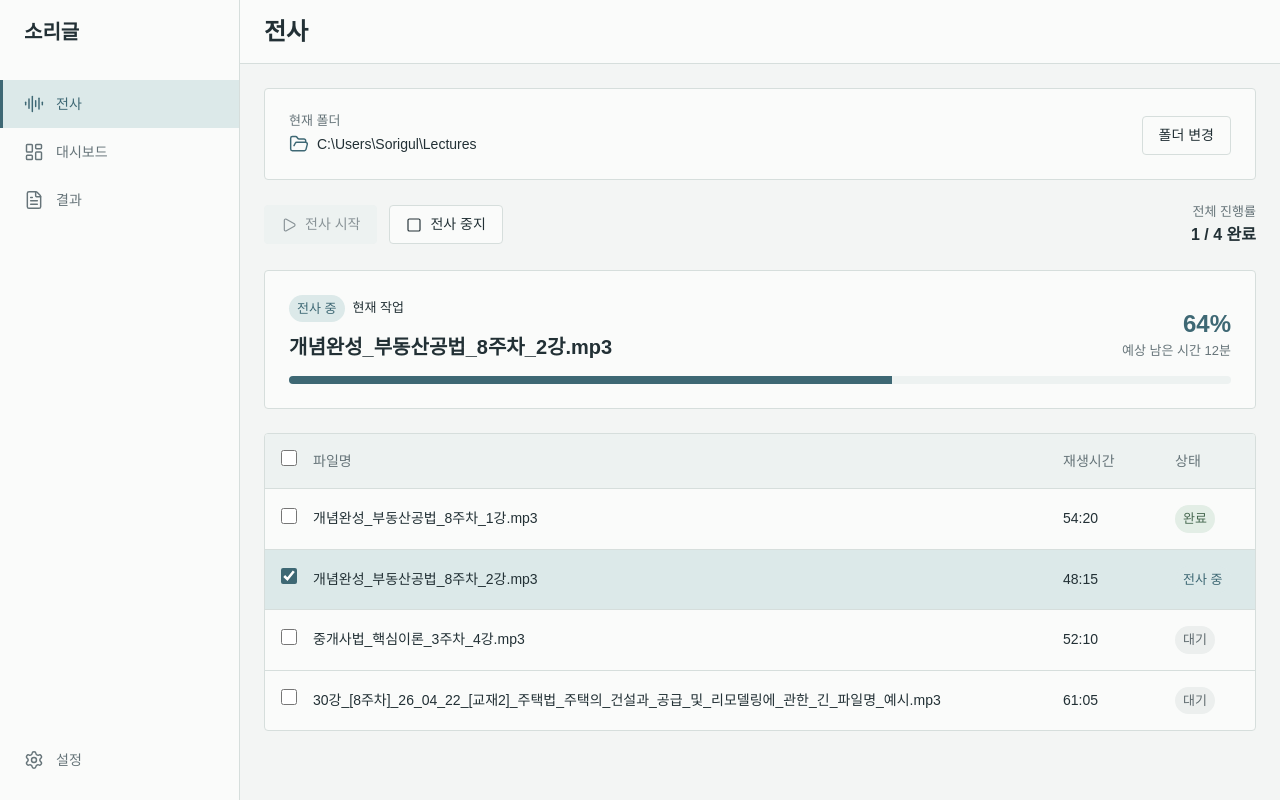
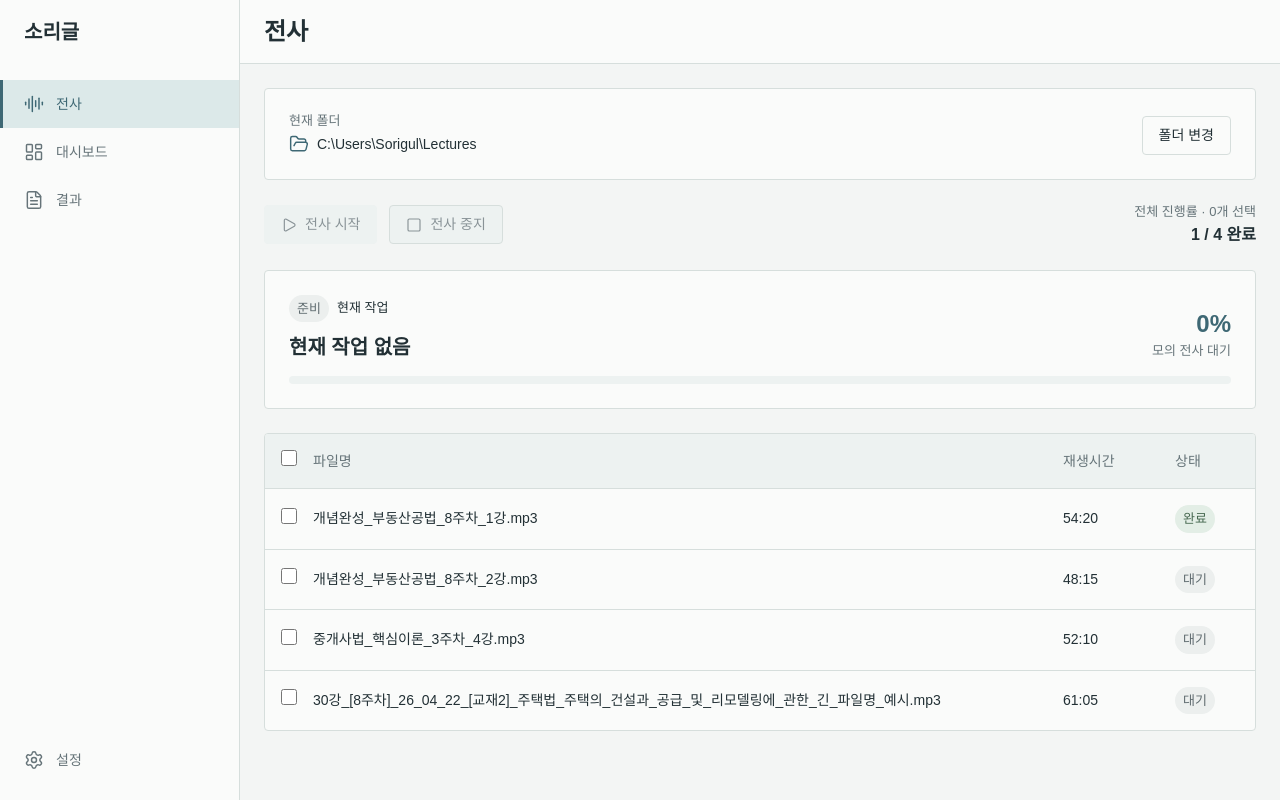
Before and after one commit to bongbong90/Sorigul, a React (Vite) app in the folder frontend/: page / in a window 1280 px wide. Built offline with nearby package versions, Linux system fonts and the light colour scheme.

Commit message:
feat: implement transcription screen mock interactions

```diff
--- a/frontend/src/components/transcription/CurrentTaskSection.tsx
+++ b/frontend/src/components/transcription/CurrentTaskSection.tsx
@@ -2,35 +2,55 @@ import { Badge } from '../ui/Badge'
 import { Card } from '../ui/Card'
 import { Progress } from '../ui/Progress'
 
-const CURRENT_PROGRESS = 64
+export type CurrentTaskStatus = 'IDLE' | 'TRANSCRIBING' | 'DONE' | 'CANCELLED'
 
-export function CurrentTaskSection() {
+interface CurrentTaskSectionProps {
+  filename?: string
+  progress: number
+  status: CurrentTaskStatus
+}
+
+const statusPresentation = {
+  IDLE: { label: '준비', tone: 'waiting' as const, detail: '모의 전사 대기' },
+  TRANSCRIBING: {
+    label: '전사 중',
+    tone: 'transcribing' as const,
+    detail: '예상 남은 시간 12분',
+  },
+  DONE: { label: '완료', tone: 'done' as const, detail: '선택한 파일 완료' },
+  CANCELLED: { label: '중지됨', tone: 'cancelled' as const, detail: '진행이 중지되었습니다' },
+}
+
+export function CurrentTaskSection({ filename, progress, status }: CurrentTaskSectionProps) {
+  const presentation = statusPresentation[status]
+  const displayFilename = filename ?? '현재 작업 없음'
+
   return (
     <Card className="current-task-section">
       <div className="current-task-content">
         <div className="current-task-details">
           <div className="current-task-label">
-            <Badge tone="transcribing">전사 중</Badge>
+            <Badge tone={presentation.tone}>{presentation.label}</Badge>
             <h2 className="text-caption" id="current-task-heading">
               현재 작업
             </h2>
           </div>
           <p
             className="current-filename text-card-title"
-            title="개념완성_부동산공법_8주차_2강.mp3"
+            title={displayFilename}
             aria-labelledby="current-task-heading"
           >
-            개념완성_부동산공법_8주차_2강.mp3
+            {displayFilename}
           </p>
         </div>
 
         <div className="current-task-progress">
-          <strong className="progress-value text-numeric">{CURRENT_PROGRESS}%</strong>
-          <span className="text-caption text-numeric">예상 남은 시간 12분</span>
+          <strong className="progress-value text-numeric">{progress}%</strong>
+          <span className="text-caption text-numeric">{presentation.detail}</span>
         </div>
       </div>
 
-      <Progress value={CURRENT_PROGRESS} label="현재 파일 전사 진행률" />
+      <Progress value={progress} label="현재 파일 모의 전사 진행률" />
     </Card>
   )
 }
--- a/frontend/src/components/transcription/QueueTable.tsx
+++ b/frontend/src/components/transcription/QueueTable.tsx
@@ -1,43 +1,49 @@
+import { useEffect, useMemo, useRef } from 'react'
 import { Badge } from '../ui/Badge'
 import { Card } from '../ui/Card'
 
-const sampleRows = [
-  {
-    filename: '개념완성_부동산공법_8주차_1강.mp3',
-    duration: '54:20',
-    status: '완료',
-    tone: 'done' as const,
-    selected: false,
-    current: false,
-  },
-  {
-    filename: '개념완성_부동산공법_8주차_2강.mp3',
-    duration: '48:15',
-    status: '전사 중',
-    tone: 'transcribing' as const,
-    selected: true,
-    current: true,
-  },
-  {
-    filename: '중개사법_핵심이론_3주차_4강.mp3',
-    duration: '52:10',
-    status: '대기',
-    tone: 'waiting' as const,
-    selected: false,
-    current: false,
-  },
-  {
-    filename:
-      '30강_[8주차]_26_04_22_[교재2]_주택법_주택의_건설과_공급_및_리모델링에_관한_긴_파일명_예시.mp3',
-    duration: '61:05',
-    status: '대기',
-    tone: 'waiting' as const,
-    selected: false,
-    current: false,
-  },
-]
+export type QueueStatus = 'WAITING' | 'TRANSCRIBING' | 'DONE' | 'CANCELLED'
 
-export function QueueTable() {
+export interface QueueRow {
+  id: string
+  filename: string
+  duration: string
+  status: QueueStatus
+}
+
+interface QueueTableProps {
+  rows: QueueRow[]
+  selectedIds: string[]
+  currentId?: string
+  onToggle: (id: string) => void
+  onToggleAll: () => void
+}
+
+const statusPresentation = {
+  WAITING: { label: '대기', tone: 'waiting' as const },
+  TRANSCRIBING: { label: '전사 중', tone: 'transcribing' as const },
+  DONE: { label: '완료', tone: 'done' as const },
+  CANCELLED: { label: '중지됨', tone: 'cancelled' as const },
+}
+
+export function QueueTable({
+  rows,
+  selectedIds,
+  currentId,
+  onToggle,
+  onToggleAll,
+}: QueueTableProps) {
+  const selectAllRef = useRef<HTMLInputElement>(null)
+  const selectedIdSet = useMemo(() => new Set(selectedIds), [selectedIds])
+  const allSelected = rows.length > 0 && rows.every((row) => selectedIdSet.has(row.id))
+  const someSelected = rows.some((row) => selectedIdSet.has(row.id))
+
+  useEffect(() => {
+    if (selectAllRef.current) {
+      selectAllRef.current.indeterminate = someSelected && !allSelected
+    }
+  }, [allSelected, someSelected])
+
   return (
     <Card className="queue-section">
       <div className="queue-table-scroll">
@@ -52,7 +58,13 @@ export function QueueTable() {
           <thead>
             <tr>
               <th scope="col" className="selection-cell">
-                <input type="checkbox" aria-label="모든 파일 선택" checked={false} readOnly />
+                <input
+                  ref={selectAllRef}
+                  type="checkbox"
+                  aria-label="모든 파일 선택"
+                  checked={allSelected}
+                  onChange={onToggleAll}
+                />
               </th>
               <th scope="col">파일명</th>
               <th scope="col" className="duration-cell">
@@ -64,14 +76,20 @@ export function QueueTable() {
             </tr>
           </thead>
           <tbody>
-            {sampleRows.map((row) => (
-              <tr key={row.filename} className={row.current ? 'queue-row-current' : undefined}>
+            {rows.map((row) => {
+              const presentation = statusPresentation[row.status]
+
+              return (
+                <tr
+                  key={row.id}
+                  className={row.id === currentId ? 'queue-row-current' : undefined}
+                >
                   <td className="selection-cell">
                     <input
                       type="checkbox"
                       aria-label={`${row.filename} 선택`}
-                    checked={row.selected}
-                    readOnly
+                      checked={selectedIdSet.has(row.id)}
+                      onChange={() => onToggle(row.id)}
                     />
                   </td>
                   <td>
@@ -81,10 +99,11 @@ export function QueueTable() {
                   </td>
                   <td className="duration-cell text-numeric">{row.duration}</td>
                   <td className="status-cell">
-                  <Badge tone={row.tone}>{row.status}</Badge>
+                    <Badge tone={presentation.tone}>{presentation.label}</Badge>
                   </td>
                 </tr>
-            ))}
+              )
+            })}
           </tbody>
         </table>
       </div>
--- a/frontend/src/components/transcription/TranscriptionActions.tsx
+++ b/frontend/src/components/transcription/TranscriptionActions.tsx
@@ -1,23 +1,43 @@
 import { Play, Square } from 'lucide-react'
 import { Button } from '../ui/Button'
 
-export function TranscriptionActions() {
+interface TranscriptionActionsProps {
+  completedCount: number
+  selectedCount: number
+  totalCount: number
+  canStart: boolean
+  canStop: boolean
+  onStart: () => void
+  onStop: () => void
+}
+
+export function TranscriptionActions({
+  completedCount,
+  selectedCount,
+  totalCount,
+  canStart,
+  canStop,
+  onStart,
+  onStop,
+}: TranscriptionActionsProps) {
   return (
     <div className="transcription-controls" aria-label="전사 제어">
       <div className="action-buttons">
-        <Button disabled>
+        <Button disabled={!canStart} onClick={onStart}>
           <Play className="transcription-icon-small" aria-hidden="true" focusable="false" />
           전사 시작
         </Button>
-        <Button variant="secondary">
+        <Button variant="secondary" disabled={!canStop} onClick={onStop}>
           <Square className="transcription-icon-small" aria-hidden="true" focusable="false" />
           전사 중지
         </Button>
       </div>
 
-      <div className="overall-progress" aria-label="전체 진행률">
-        <span className="text-caption">전체 진행률</span>
-        <strong className="text-section-heading text-numeric">1 / 4 완료</strong>
+      <div className="overall-progress" aria-label="전체 진행률" aria-live="polite">
+        <span className="text-caption">전체 진행률 · {selectedCount}개 선택</span>
+        <strong className="text-section-heading text-numeric">
+          {completedCount} / {totalCount} 완료
+        </strong>
       </div>
     </div>
   )
--- a/frontend/src/pages/TranscriptionPage.tsx
+++ b/frontend/src/pages/TranscriptionPage.tsx
@@ -1,15 +1,183 @@
+import { useEffect, useMemo, useState } from 'react'
 import { CurrentTaskSection } from '../components/transcription/CurrentTaskSection'
 import { FolderSection } from '../components/transcription/FolderSection'
-import { QueueTable } from '../components/transcription/QueueTable'
+import { QueueTable, type QueueRow } from '../components/transcription/QueueTable'
 import { TranscriptionActions } from '../components/transcription/TranscriptionActions'
 
+type MockRunState = 'IDLE' | 'TRANSCRIBING' | 'DONE' | 'CANCELLED'
+
+const MOCK_FOLDERS = ['C:\\Users\\Sorigul\\Lectures', 'C:\\Users\\Sorigul\\CivilLaw']
+
+const MOCK_FILES: QueueRow[] = [
+  {
+    id: 'public-law-08-01',
+    filename: '개념완성_부동산공법_8주차_1강.mp3',
+    duration: '54:20',
+    status: 'DONE',
+  },
+  {
+    id: 'public-law-08-02',
+    filename: '개념완성_부동산공법_8주차_2강.mp3',
+    duration: '48:15',
+    status: 'WAITING',
+  },
+  {
+    id: 'brokerage-law-03-04',
+    filename: '중개사법_핵심이론_3주차_4강.mp3',
+    duration: '52:10',
+    status: 'WAITING',
+  },
+  {
+    id: 'long-filename-sample',
+    filename:
+      '30강_[8주차]_26_04_22_[교재2]_주택법_주택의_건설과_공급_및_리모델링에_관한_긴_파일명_예시.mp3',
+    duration: '61:05',
+    status: 'WAITING',
+  },
+]
+
+function createMockRows() {
+  return MOCK_FILES.map((row) => ({ ...row }))
+}
+
 export function TranscriptionPage() {
+  const [folderIndex, setFolderIndex] = useState(0)
+  const [rows, setRows] = useState(createMockRows)
+  const [selectedIds, setSelectedIds] = useState<string[]>([])
+  const [runState, setRunState] = useState<MockRunState>('IDLE')
+  const [activeQueue, setActiveQueue] = useState<string[]>([])
+  const [activeIndex, setActiveIndex] = useState(0)
+  const [progress, setProgress] = useState(0)
+
+  const currentId = activeQueue[activeIndex]
+  const currentRow = rows.find((row) => row.id === currentId)
+  const completedCount = rows.filter((row) => row.status === 'DONE').length
+  const isRunning = runState === 'TRANSCRIBING'
+  const canStart = selectedIds.length > 0 && !isRunning
+
+  const selectedIdSet = useMemo(() => new Set(selectedIds), [selectedIds])
+
+  useEffect(() => {
+    if (!isRunning || !currentId) {
+      return
+    }
+
+    const timerId = window.setTimeout(() => {
+      if (progress < 90) {
+        setProgress(progress + 10)
+        return
+      }
+
+      const nextId = activeQueue[activeIndex + 1]
+      setRows((currentRows) =>
+        currentRows.map((row) => {
+          if (row.id === currentId) {
+            return { ...row, status: 'DONE' }
+          }
+          if (row.id === nextId) {
+            return { ...row, status: 'TRANSCRIBING' }
+          }
+          return row
+        }),
+      )
+
+      if (nextId) {
+        setActiveIndex((currentIndex) => currentIndex + 1)
+        setProgress(0)
+        return
+      }
+
+      setRunState('DONE')
+      setProgress(100)
+    }, 500)
+
+    return () => window.clearTimeout(timerId)
+  }, [activeIndex, activeQueue, currentId, isRunning, progress])
+
+  function handleChangeFolder() {
+    setFolderIndex((currentIndex) => (currentIndex + 1) % MOCK_FOLDERS.length)
+    setRows(createMockRows())
+    setSelectedIds([])
+    setRunState('IDLE')
+    setActiveQueue([])
+    setActiveIndex(0)
+    setProgress(0)
+  }
+
+  function handleToggle(id: string) {
+    setSelectedIds((currentIds) =>
+      currentIds.includes(id)
+        ? currentIds.filter((selectedId) => selectedId !== id)
+        : [...currentIds, id],
+    )
+  }
+
+  function handleToggleAll() {
+    setSelectedIds(selectedIds.length === rows.length ? [] : rows.map((row) => row.id))
+  }
+
+  function handleStart() {
+    if (!canStart) {
+      return
+    }
+
+    const nextQueue = rows.filter((row) => selectedIdSet.has(row.id)).map((row) => row.id)
+    const firstId = nextQueue[0]
+
+    setRows((currentRows) =>
+      currentRows.map((row) => {
+        if (!selectedIdSet.has(row.id)) {
+          return row
+        }
+        return { ...row, status: row.id === firstId ? 'TRANSCRIBING' : 'WAITING' }
+      }),
+    )
+    setActiveQueue(nextQueue)
+    setActiveIndex(0)
+    setProgress(0)
+    setRunState('TRANSCRIBING')
+  }
+
+  function handleStop() {
+    if (!isRunning || !currentId) {
+      return
+    }
+
+    setRows((currentRows) =>
+      currentRows.map((row) =>
+        row.id === currentId ? { ...row, status: 'CANCELLED' } : row,
+      ),
+    )
+    setRunState('CANCELLED')
+  }
+
   return (
     <div className="transcription-page">
-      <FolderSection />
-      <TranscriptionActions />
-      <CurrentTaskSection />
-      <QueueTable />
+      <FolderSection
+        folderPath={MOCK_FOLDERS[folderIndex]}
+        onChangeFolder={handleChangeFolder}
+      />
+      <TranscriptionActions
+        completedCount={completedCount}
+        selectedCount={selectedIds.length}
+        totalCount={rows.length}
+        canStart={canStart}
+        canStop={isRunning}
+        onStart={handleStart}
+        onStop={handleStop}
+      />
+      <CurrentTaskSection
+        filename={currentRow?.filename}
+        progress={progress}
+        status={runState}
+      />
+      <QueueTable
+        rows={rows}
+        selectedIds={selectedIds}
+        currentId={currentId}
+        onToggle={handleToggle}
+        onToggleAll={handleToggleAll}
+      />
     </div>
   )
 }
--- a/frontend/src/styles/transcription-screen.css
+++ b/frontend/src/styles/transcription-screen.css
@@ -187,6 +187,11 @@
   accent-color: var(--color-primary);
 }
 
+.selection-cell input:focus-visible {
+  outline: var(--focus-ring-width) solid var(--color-primary);
+  outline-offset: var(--focus-ring-offset);
+}
+
 .queue-filename {
   display: block;
   overflow: hidden;
```
Also changed, not shown: frontend/src/components/transcription/FolderSection.tsx (+10 -3 lines), 1 other file (tests, documents, lock files or other folders). Lines whose indentation alone changed are shown as unchanged.
